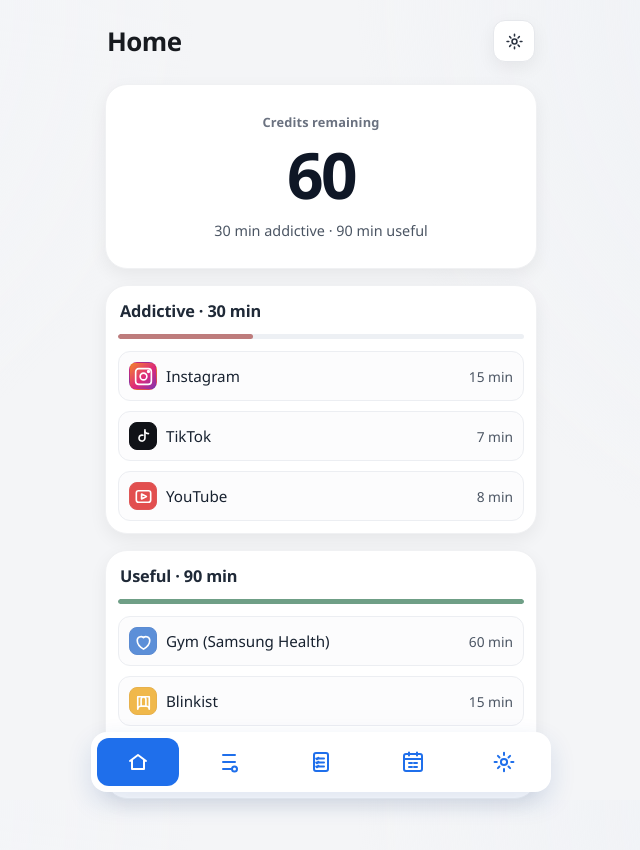
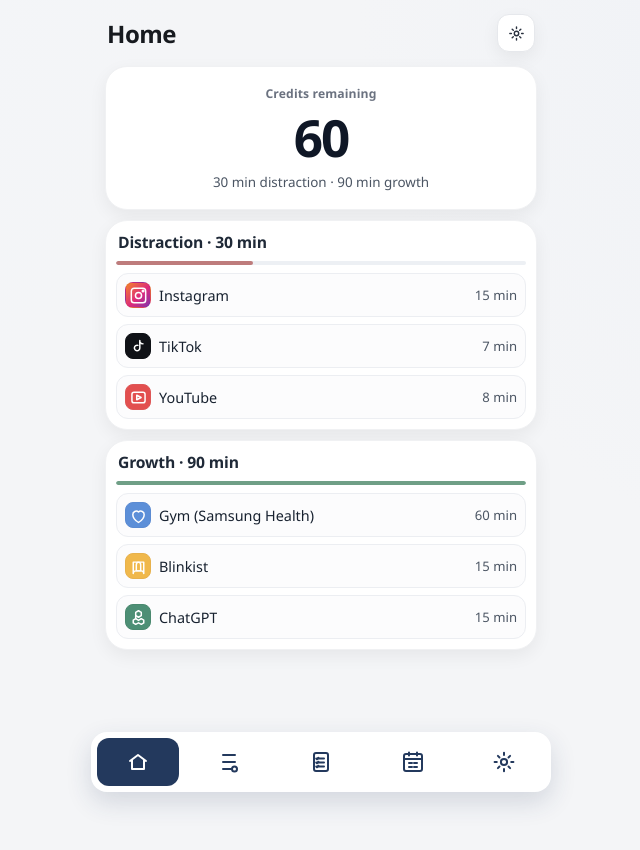
Before and after one commit to youssefsqalli/yougrow-app, a plain HTML site: page index.html in a window 1280 px wide. Shown: the whole page, without its empty margins (319-959 px from the left). After the commit the page ends 800 px from the top, so only its background shows below. Drawn offline with Linux system fonts and the light colour scheme.

Commit message:
Update theme color to #23395d and compact home

```diff
--- a/home.js
+++ b/home.js
@@ -138,7 +138,7 @@
     return row;
   }
 
-  function renderHeader(credits, addictiveTotal, usefulTotal) {
+  function renderHeader(credits, distractionTotal, growthTotal) {
     els.heroMount.innerHTML = "";
 
     const label = document.createElement("p");
@@ -151,7 +151,7 @@
 
     const meta = document.createElement("p");
     meta.className = "home-credits-meta";
-    meta.textContent = `${addictiveTotal} min addictive · ${usefulTotal} min useful`;
+    meta.textContent = `${distractionTotal} min distraction · ${growthTotal} min growth`;
 
     els.heroMount.appendChild(label);
     els.heroMount.appendChild(value);
@@ -188,22 +188,22 @@
     const addictiveApps = Array.isArray(state.addictiveApps) ? state.addictiveApps : [];
     const usefulApps = Array.isArray(state.usefulApps) ? state.usefulApps : [];
     const credits = Math.max(0, Number(state.credits) || 0);
-    const addictiveTotal = totalMinutes(addictiveApps);
-    const usefulTotal = totalMinutes(usefulApps);
-    const maxTotal = Math.max(addictiveTotal, usefulTotal, 1);
+    const distractionTotal = totalMinutes(addictiveApps);
+    const growthTotal = totalMinutes(usefulApps);
+    const maxTotal = Math.max(distractionTotal, growthTotal, 1);
 
-    renderHeader(credits, addictiveTotal, usefulTotal);
+    renderHeader(credits, distractionTotal, growthTotal);
     renderSection(els.addictiveMount, {
-      title: "Addictive",
-      total: addictiveTotal,
+      title: "Distraction",
+      total: distractionTotal,
       maxTotal,
       tone: "warn",
       apps: addictiveApps,
       disabled: credits === 0,
     });
     renderSection(els.usefulMount, {
-      title: "Useful",
-      total: usefulTotal,
+      title: "Growth",
+      total: growthTotal,
       maxTotal,
       tone: "good",
       apps: usefulApps,
--- a/styles.css
+++ b/styles.css
@@ -3,9 +3,9 @@
   --surface: #ffffff;
   --text: #13294a;
   --muted: #5d6f8d;
-  --line: #1f6feb;
-  --line-soft: #d7e4fb;
-  --blue-fill: #1f6feb;
+  --line: #23395d;
+  --line-soft: #d1daea;
+  --blue-fill: #23395d;
   --red: #e25151;
   --orange: #e3a531;
   --green: #5f9b73;
@@ -21,8 +21,8 @@ body {
   margin: 0;
   font-family: var(--font-main);
   background:
-    radial-gradient(circle at 0% 0%, #e9f1ff 0%, transparent 35%),
-    radial-gradient(circle at 100% 0%, #eef4ff 0%, transparent 40%),
+    radial-gradient(circle at 0% 0%, #e9edf5 0%, transparent 35%),
+    radial-gradient(circle at 100% 0%, #edf1f7 0%, transparent 40%),
     var(--bg);
   color: var(--text);
   height: 100dvh;
@@ -111,7 +111,7 @@ h2 {
   border-radius: 16px;
   padding: 6px;
   width: min(460px, calc(100vw - 20px));
-  box-shadow: 0 10px 26px rgba(20, 73, 158, 0.14);
+  box-shadow: 0 10px 26px rgba(35, 57, 93, 0.16);
 }
 
 .nav-item {
@@ -178,7 +178,7 @@ h2 {
   border: 2px solid var(--line);
   border-radius: 14px;
   padding: 12px;
-  background: #eaf2ff;
+  background: #e8edf6;
   color: var(--text);
 }
 
@@ -259,7 +259,7 @@ input[type="text"]:focus,
 input[type="time"]:focus,
 select:focus,
 textarea:focus {
-  box-shadow: 0 0 0 4px rgba(31, 111, 235, 0.18);
+  box-shadow: 0 0 0 4px rgba(35, 57, 93, 0.2);
 }
 
 .btn-outline,
@@ -560,7 +560,7 @@ textarea:focus {
 
 .icon-pick.active {
   border-color: var(--line);
-  background: #eaf2ff;
+  background: #e8edf6;
 }
 
 .rule-list {
@@ -739,7 +739,7 @@ body[data-page="daily5-settings"] .daily5-surface {
 .selected-topic {
   border: 1px solid #cfdcf3;
   background: #f4f8ff;
-  color: #2f4f78;
+  color: #2f4468;
   border-radius: 999px;
   padding: 6px 10px;
   font-size: 0.86rem;
@@ -758,7 +758,7 @@ body[data-page="daily5-settings"] .daily5-surface {
 
 .topic-chip.active {
   border-color: var(--line);
-  background: #eaf2ff;
+  background: #e8edf6;
 }
 
 .daily5-actions {
@@ -790,7 +790,7 @@ body[data-page="daily5-settings"] .daily5-surface {
   padding: 4px 10px;
   font-size: 0.84rem;
   font-weight: 700;
-  color: #315588;
+  color: #2e476e;
   background: #f5f9ff;
 }
 
@@ -820,7 +820,7 @@ body[data-page="daily5-settings"] .daily5-surface {
   border-radius: 999px;
   border: 1px solid #d8e4f8;
   background: #f3f7ff;
-  color: #3b5c87;
+  color: #365279;
 }
 
 .daily5-refs {
@@ -836,7 +836,7 @@ body[data-page="daily5-settings"] .daily5-surface {
   border-radius: 999px;
   padding: 4px 9px;
   font-size: 0.78rem;
-  color: #2f4f78;
+  color: #2f4468;
   background: #f7fbff;
   text-decoration: none;
 }
@@ -999,30 +999,31 @@ body[data-page="home"] {
 .home-shell {
   max-width: 460px;
   margin: 0 auto;
-  min-height: 100dvh;
-  padding: 18px 14px calc(88px + env(safe-area-inset-bottom));
+  height: 100dvh;
+  padding: 14px 14px calc(80px + env(safe-area-inset-bottom));
   display: grid;
-  gap: 16px;
+  gap: 10px;
   align-content: start;
+  overflow: hidden;
 }
 
 .home-topbar {
   display: flex;
   align-items: center;
   justify-content: space-between;
-  padding: 2px 2px 6px;
+  padding: 0 2px 4px;
 }
 
 .home-title {
   margin: 0;
-  font-size: 1.62rem;
+  font-size: 1.5rem;
   letter-spacing: -0.02em;
   color: #171a1f;
 }
 
 .home-settings-btn {
-  width: 42px;
-  height: 42px;
+  width: 38px;
+  height: 38px;
   border-radius: 12px;
   background: #fff;
   border: 1px solid #e6e8ec;
@@ -1034,8 +1035,8 @@ body[data-page="home"] {
 }
 
 .home-settings-btn .icon-svg {
-  width: 19px;
-  height: 19px;
+  width: 17px;
+  height: 17px;
 }
 
 .home-card {
@@ -1046,7 +1047,7 @@ body[data-page="home"] {
 }
 
 .home-credits-card {
-  padding: 28px 18px;
+  padding: 18px 16px;
   display: grid;
   gap: 4px;
   justify-items: center;
@@ -1056,15 +1057,15 @@ body[data-page="home"] {
 .home-label {
   margin: 0;
   color: #6b7280;
-  font-size: 0.8rem;
+  font-size: 0.76rem;
   letter-spacing: 0.01em;
   text-transform: none;
   font-weight: 600;
 }
 
 .home-credits-value {
-  margin: 8px 0 0;
-  font-size: clamp(2.6rem, 13vw, 4rem);
+  margin: 6px 0 0;
+  font-size: clamp(2.2rem, 10vw, 3.2rem);
   font-weight: 760;
   letter-spacing: -0.04em;
   line-height: 1;
@@ -1072,39 +1073,39 @@ body[data-page="home"] {
 }
 
 .home-credits-meta {
-  margin: 10px 0 0;
+  margin: 6px 0 0;
   color: #4b5563;
-  font-size: 0.9rem;
+  font-size: 0.84rem;
 }
 
 .home-section-card {
-  padding: 14px 12px 12px;
+  padding: 10px 10px 10px;
 }
 
 .home-section-head {
   display: flex;
   align-items: center;
   justify-content: flex-start;
-  margin: 0 2px 12px;
+  margin: 0 2px 8px;
 }
 
 .home-section-head h2 {
   margin: 0;
-  font-size: 1.02rem;
+  font-size: 0.98rem;
   letter-spacing: -0.01em;
   color: #1f2937;
 }
 
 .home-list {
   display: grid;
-  gap: 10px;
-  margin-top: 12px;
+  gap: 7px;
+  margin-top: 8px;
 }
 
 .home-app-row {
   border: 1px solid #eceef2;
   border-radius: 12px;
-  padding: 10px;
+  padding: 8px;
   background: #fcfcfd;
 }
 
@@ -1122,13 +1123,13 @@ body[data-page="home"] {
 .home-app-left {
   display: flex;
   align-items: center;
-  gap: 9px;
+  gap: 8px;
   min-width: 0;
 }
 
 .home-app-icon {
-  width: 28px;
-  height: 28px;
+  width: 26px;
+  height: 26px;
   border-radius: 8px;
   display: grid;
   place-items: center;
@@ -1185,8 +1186,8 @@ body[data-page="home"] {
 }
 
 .home-app-icon svg {
-  width: 23px;
-  height: 23px;
+  width: 21px;
+  height: 21px;
   stroke: currentColor;
   fill: none;
   stroke-width: 1.7;
@@ -1204,7 +1205,7 @@ body[data-page="home"] {
 }
 
 .home-app-name {
-  font-size: 0.95rem;
+  font-size: 0.9rem;
   font-weight: 560;
   color: #182230;
   white-space: nowrap;
@@ -1213,7 +1214,7 @@ body[data-page="home"] {
 }
 
 .home-app-minutes {
-  font-size: 0.86rem;
+  font-size: 0.82rem;
   color: #4b5563;
   white-space: nowrap;
   display: inline-flex;
@@ -1228,7 +1229,7 @@ body[data-page="home"] {
 
 .home-progress {
   width: 100%;
-  height: 5px;
+  height: 4px;
   border-radius: 999px;
   background: #edf0f4;
   overflow: hidden;
```
